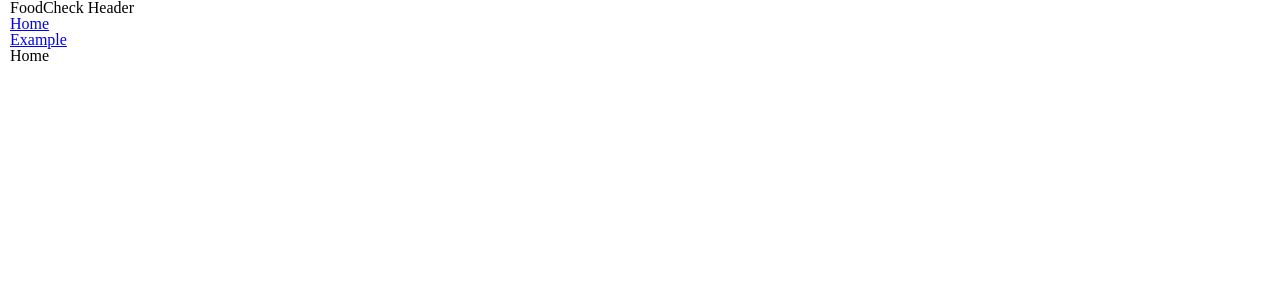
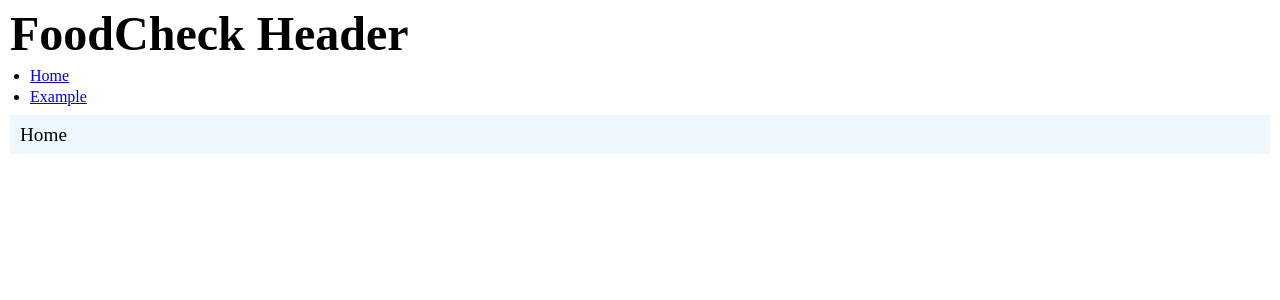
Before and after one commit to software-assignments-spring2021/spring-2020-idle-tower, a React (Create React App) app in the folder front-end/: page / in a window 1280 px wide. Shown: the top 300 px of the page. Built offline with nearby package versions, Linux system fonts and the light colour scheme.

Commit message:
Add some basic styles

```diff
--- a/front-end/src/App.js
+++ b/front-end/src/App.js
@@ -27,6 +27,7 @@ export default function App() {
 					</ul>
 				</nav>
 
+				<div className="content">
 					<Switch>
 						<Route exact path="/">
 							<div>Home</div>
@@ -36,6 +37,7 @@ export default function App() {
 						</Route>
 					</Switch>
 				</div>
+			</div>
 		</Router>
 	);
 }
--- a/front-end/src/App.scss
+++ b/front-end/src/App.scss
@@ -3,3 +3,30 @@
 	font-size: 100%;
 	padding: 0 10px;
 }
+
+header {
+	display: block;
+	font-size: 3em;
+	font-weight: bold;
+	margin: 10px auto;
+}
+
+nav {
+	display: block;
+
+	ul {
+		list-style: disc;
+		margin-left: 20px;
+
+		li {
+			margin-bottom: 5px;
+		}
+	}
+}
+
+.content {
+	font-size: 1.2em;
+	margin: 10px auto;
+	padding: 10px;
+	background-color: aliceblue;
+}
```
Lines whose indentation alone changed are shown as unchanged.
